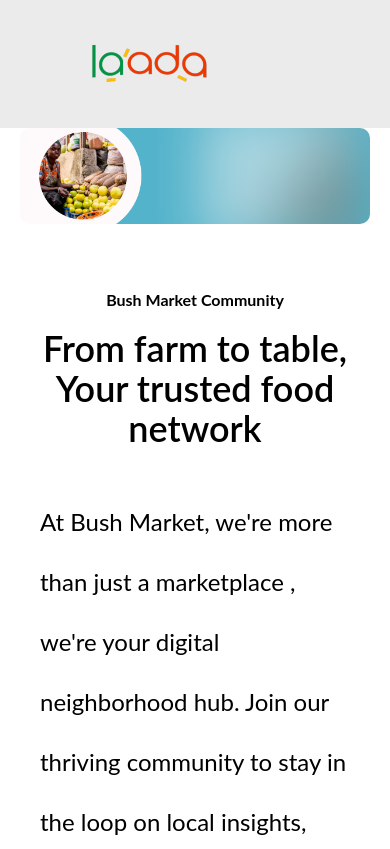
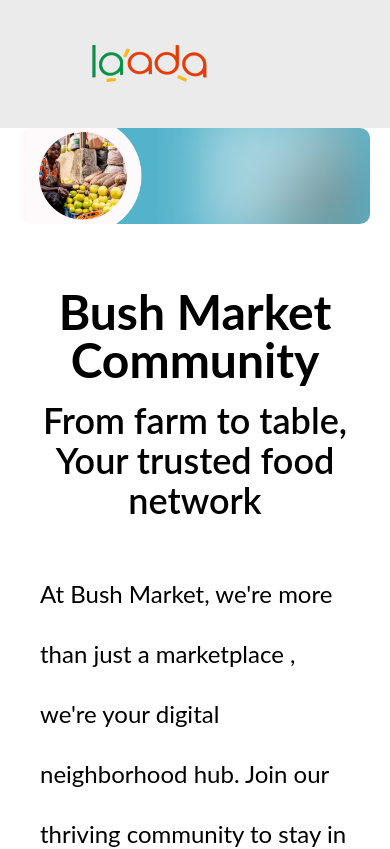
Before and after one commit to dettah/laada, a React (Vite) app: page /bushmarket in a window 390 px wide. Shown: the top 849 px of the page. Built offline with nearby package versions, Linux system fonts and the light colour scheme.

Commit message:
responsiveness on Bush Market Community

```diff
--- a/src/pages/Com_BushMarket.jsx
+++ b/src/pages/Com_BushMarket.jsx
@@ -25,7 +25,7 @@
                 </div>
 
                 <div className=' mb-5 text-center '>
-                    <h2 className='lg:text-5xl   font-bold block lg:hidden mb-4 '>Bush Market <br className='lg:block hidden ' /> Community</h2>
+                    <h2 className='text-5xl   font-bold block lg:hidden mb-4  '>Bush Market <br className='lg:block hidden ' /> Community</h2>
                     <p className='lg:pl-[150px]  text-4xl block lg:text-[20px] lg:hidden font-semibold '>From farm to table, Your trusted food network</p>
                 </div>
 
```
